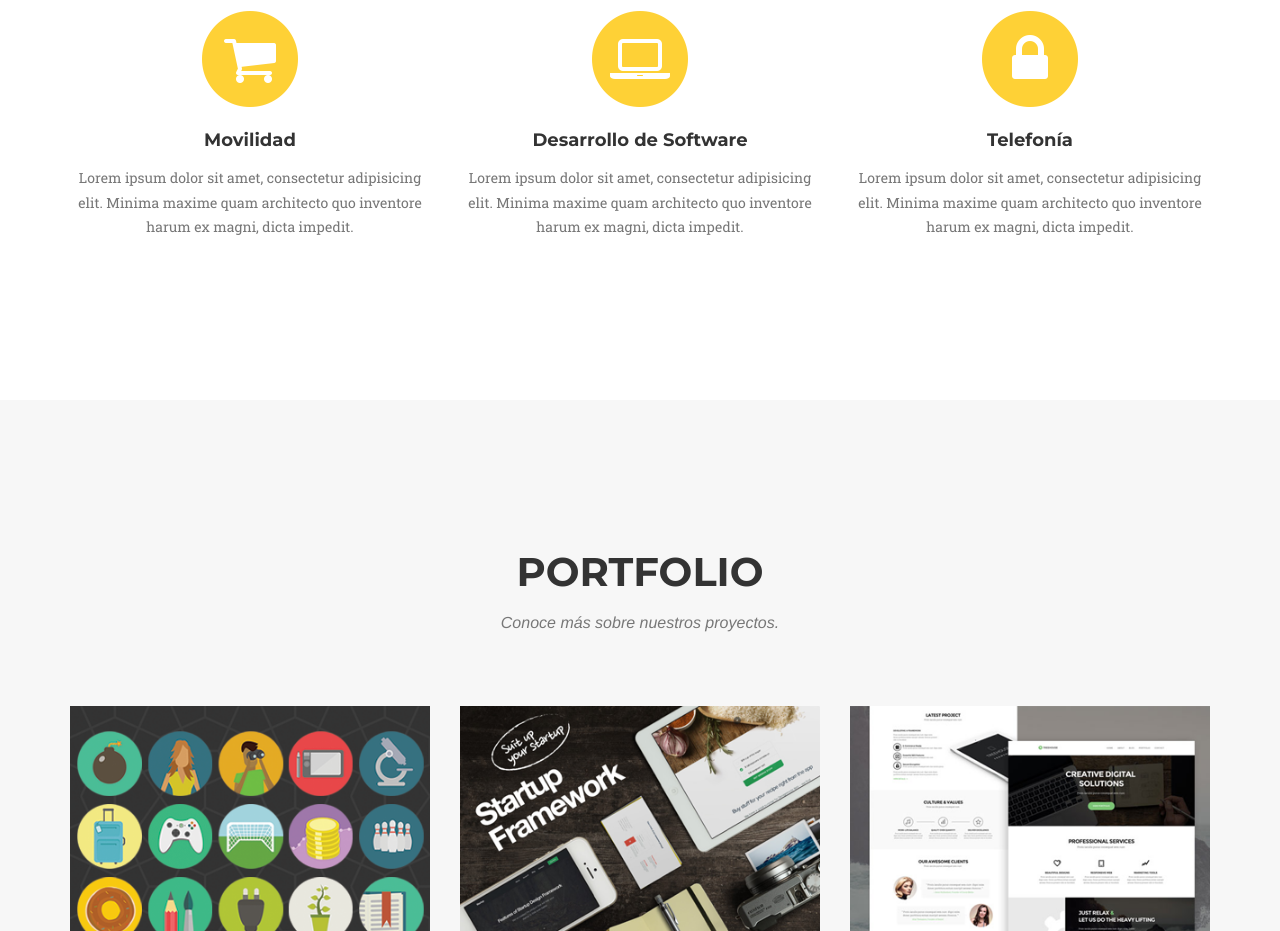
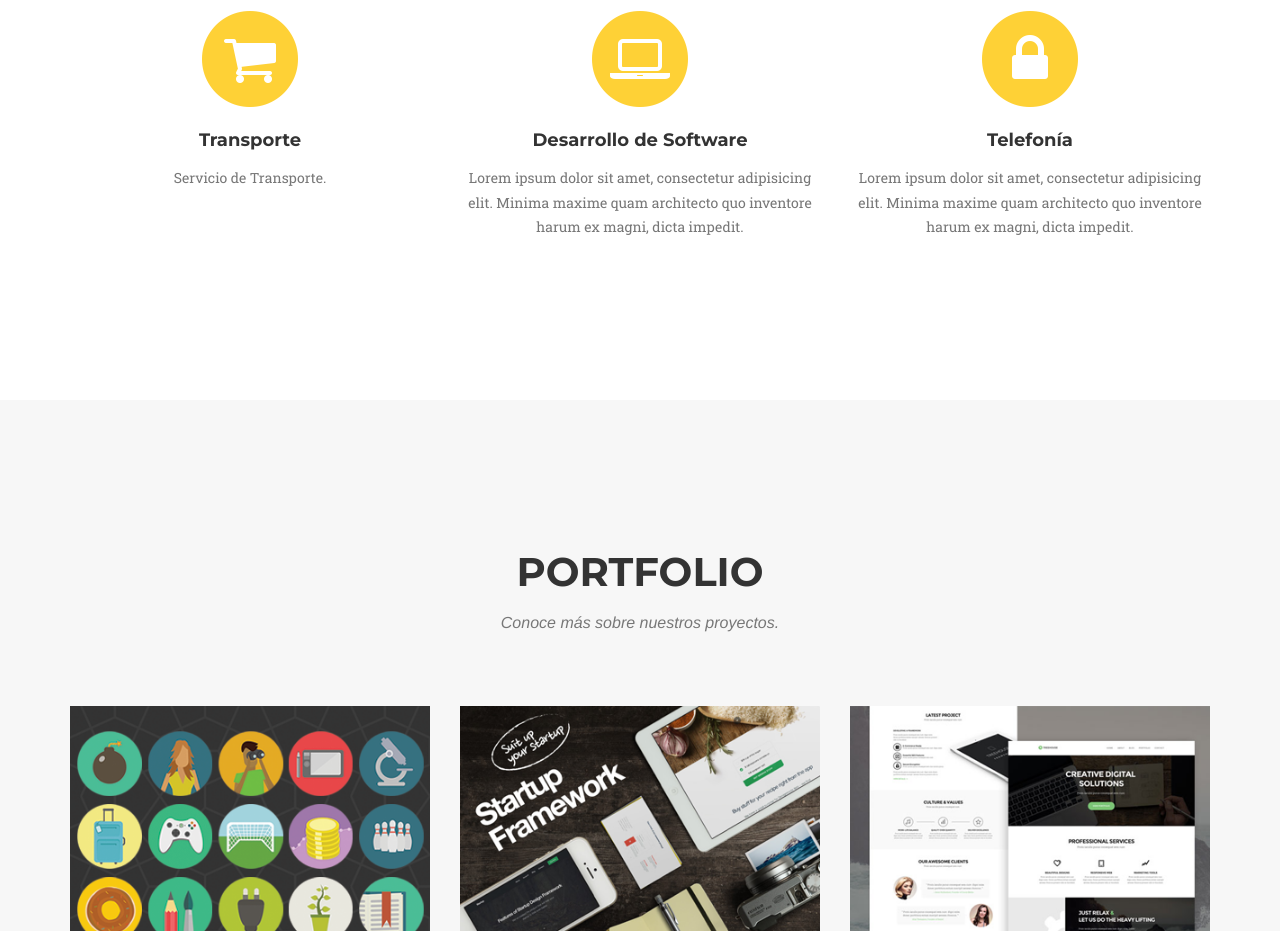
Before and after one commit to LeomonGIT/LeomonGIT.github.io, a plain HTML site: page index.html in a window 1280 px wide. Shown: the part 1060-1991 px from the top of the page. Drawn offline with nearby package versions, Linux system fonts and the light colour scheme; a web font is replaced by a local one.

Commit message:
commit probando

```diff
--- a/index.html
+++ b/index.html
@@ -103,8 +103,8 @@
                         <i class="fa fa-circle fa-stack-2x text-primary"></i>
                         <i class="fa fa-shopping-cart fa-stack-1x fa-inverse"></i>
                     </span>
-                    <h4 class="service-heading">Movilidad</h4>
-                    <p class="text-muted">Lorem ipsum dolor sit amet, consectetur adipisicing elit. Minima maxime quam architecto quo inventore harum ex magni, dicta impedit.</p>
+                    <h4 class="service-heading">Transporte</h4>
+                    <p class="text-muted">Servicio de Transporte.</p>
                 </div>
                 <div class="col-md-4">
                     <span class="fa-stack fa-4x">
```
